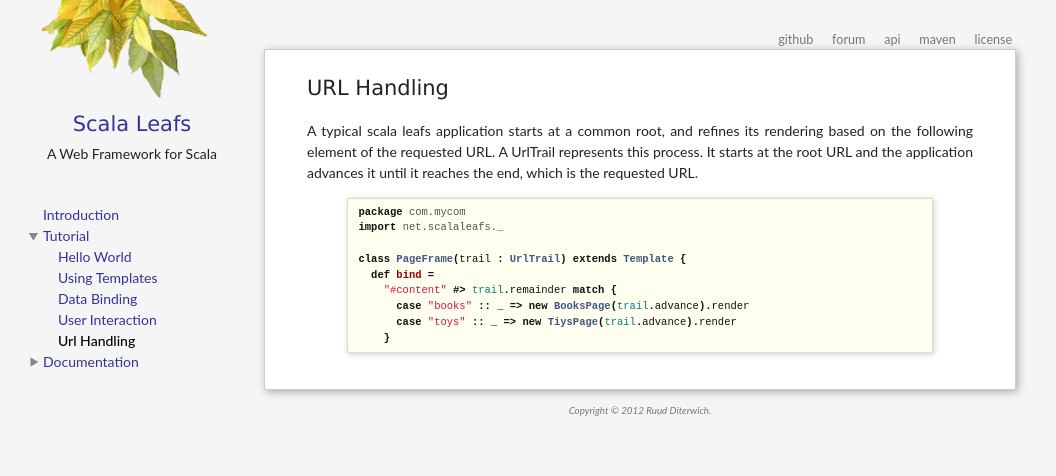
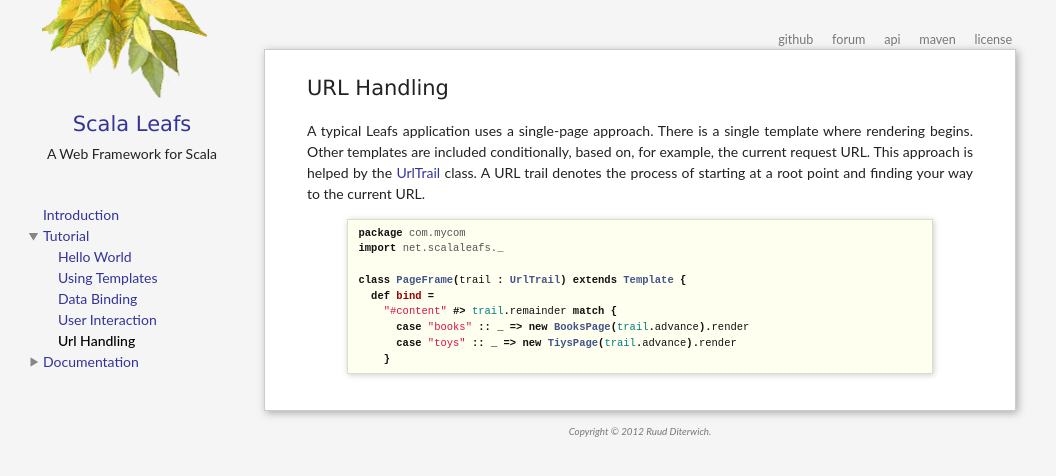
Before and after one commit to scalastuff/scalaleafs, a Jekyll site: the page built from url-handling.md, in a window 1280 px wide. Shown: the top 476 px of the page, without its empty margins (0-1056 px from the left). Built offline with Jekyll 4.4.1, drawn with Linux system fonts in a browser that asks for light colours.

Commit message:
Updated url-handling.md

```diff
--- a/url-handling.md
+++ b/url-handling.md
@@ -3,7 +3,7 @@ title: URL Handling
 layout: default
 ---
 
-A typical scala leafs application starts at a common root, and refines its rendering based on the following element of the requested URL. A UrlTrail represents this process. It starts at the root URL and the application advances it until it reaches the end, which is the requested URL.
+A typical Leafs application uses a single-page approach. There is a single template where rendering begins. Other templates are included conditionally, based on, for example, the current request URL. This approach is helped by the [UrlTrail](/api/index.html#net.scalaleafs.UrlTrail) class. A URL trail denotes the process of starting at a root point and finding your way to the current URL.
 
 {% highlight scala %}
 package com.mycom
```
